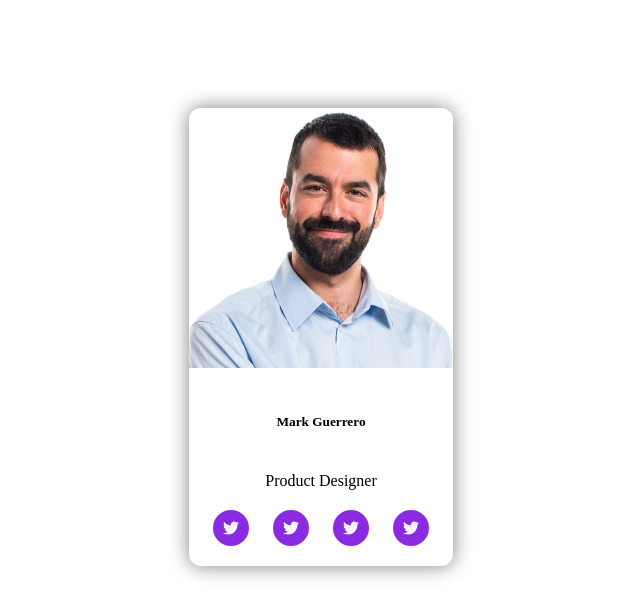
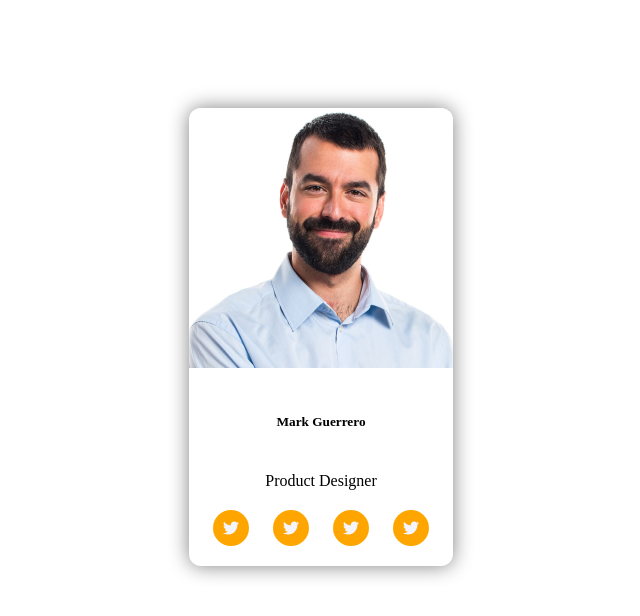
Before and after one commit to Eghizio/goit-git, a plain HTML site: page src/index.html in a window 1280 px wide. Shown: the whole page, without its empty margins (319-959 px from the left). Drawn offline with Linux system fonts and the light colour scheme.

Commit message:
Secondary theme

```diff
--- a/src/index.html
+++ b/src/index.html
@@ -4,12 +4,13 @@
   <meta charset="UTF-8">
   <meta name="viewport" content="width=device-width, initial-scale=1.0">
   <title>Git is git gut</title>
-  <link rel="stylesheet" href="./theme-main.css">
+
+  <link rel="stylesheet" href="./theme-secondary.css">
 </head>
 
 <style>
   :root {
-    --color-primary: var(--iris);
+    --color-primary: var(--brick);
   }
 
   .wrapper {
--- /dev/null
+++ b/src/theme-secondary.css
@@ -0,0 +1,3 @@
+:root {
+  --brick: orange;
+}
```
